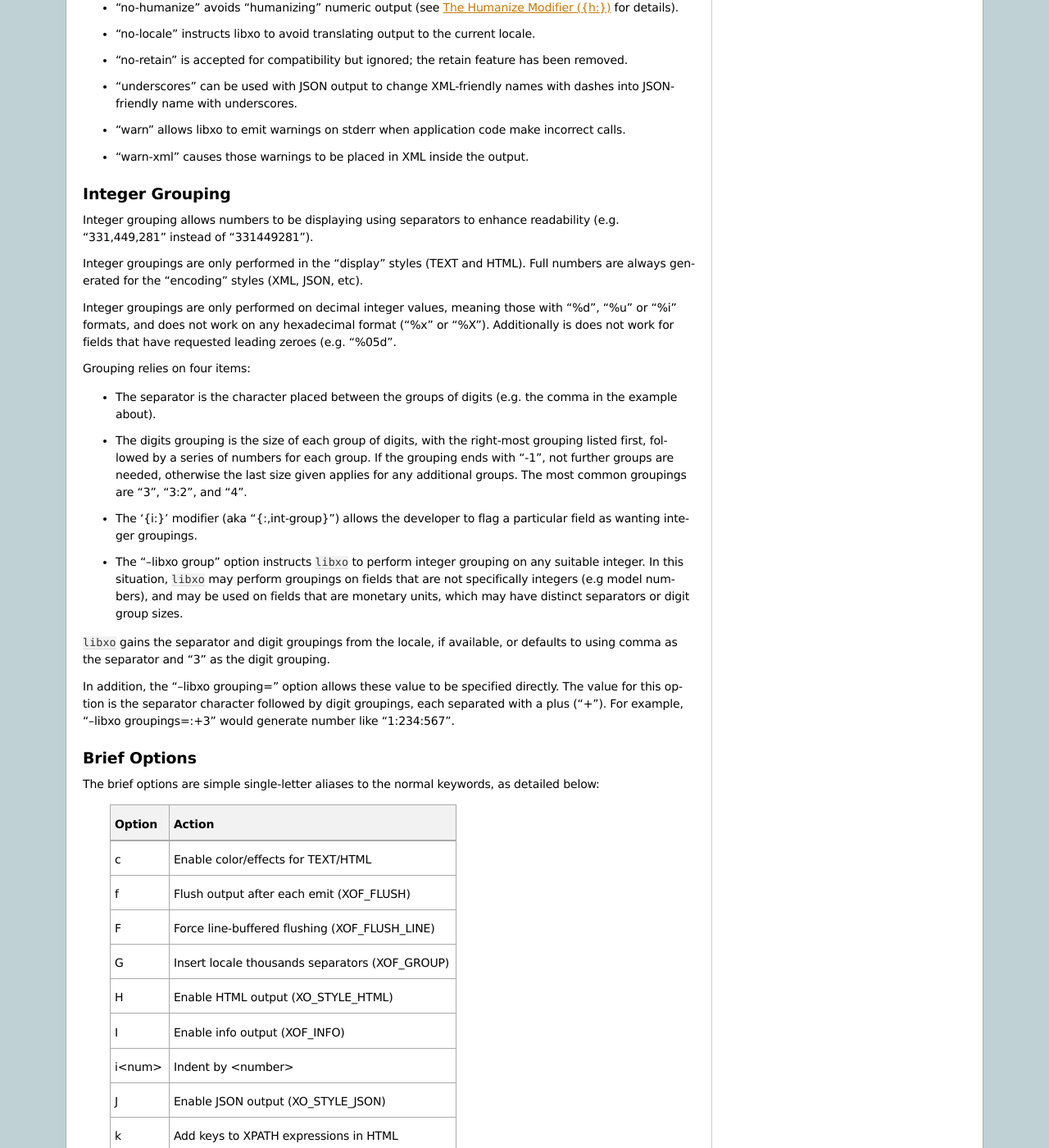
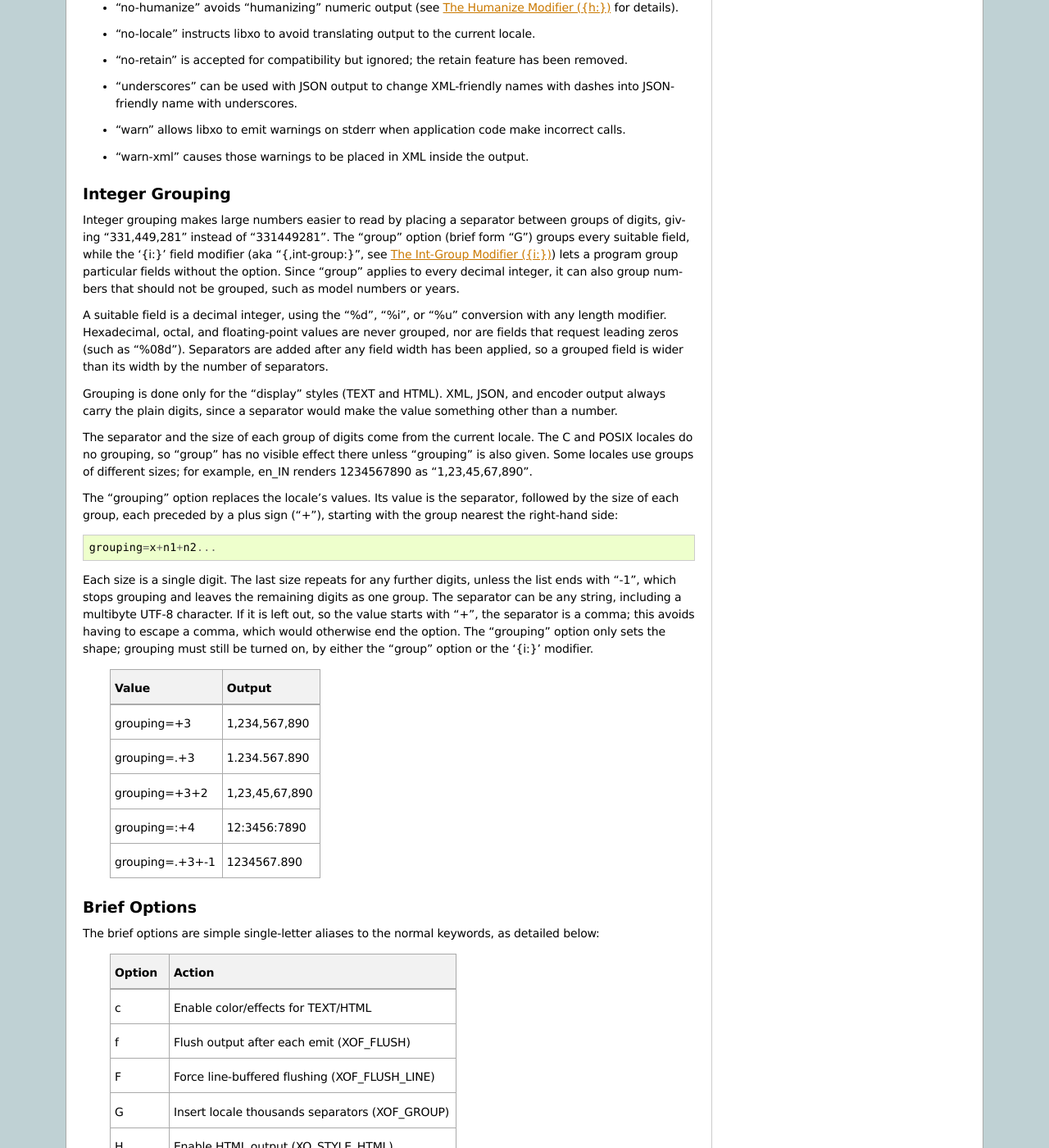
Before and after one commit to Juniper/libxo, a Sphinx documentation site: the page built from doc/options.rst, in a window 1280 px wide and 1400 px high, scrolled down 2751 px. Shown: the whole window at 82% size. Built offline with Sphinx 7.4.7, drawn with Linux system fonts in a browser that asks for light colours.

Commit message:
address issues found by "mandoc -T lint" and/or claude; add "G/grouping" documentation

```diff
--- a/doc/options.rst
+++ b/doc/options.rst
@@ -127,47 +127,57 @@ additional details:
 Integer Grouping
 ----------------
 
-Integer grouping allows numbers to be displaying using separators to
-enhance readability (e.g. "331,449,281" instead of "331449281").
+Integer grouping makes large numbers easier to read by placing a
+separator between groups of digits, giving "331,449,281" instead of
+"331449281".  The "group" option (brief form "G") groups every
+suitable field, while the '{i:}' field modifier (aka "{,int-group:}",
+see :ref:`int-group-modifier`) lets a program group particular fields
+without the option.  Since "group" applies to every decimal integer,
+it can also group numbers that should not be grouped, such as model
+numbers or years.
 
-Integer groupings are only performed in the "display" styles (TEXT and
-HTML).  Full numbers are always generated for the "encoding" styles
-(XML, JSON, etc).
+A suitable field is a decimal integer, using the "%d", "%i", or "%u"
+conversion with any length modifier.  Hexadecimal, octal, and
+floating-point values are never grouped, nor are fields that request
+leading zeros (such as "%08d").  Separators are added after any field
+width has been applied, so a grouped field is wider than its width by
+the number of separators.
 
-Integer groupings are only performed on decimal integer values,
-meaning those with "%d", "%u" or "%i" formats, and does not work on
-any hexadecimal format ("%x" or "%X").  Additionally is does not work
-for fields that have requested leading zeroes (e.g. "%05d".
+Grouping is done only for the "display" styles (TEXT and HTML).  XML,
+JSON, and encoder output always carry the plain digits, since a
+separator would make the value something other than a number.
 
-Grouping relies on four items:
+The separator and the size of each group of digits come from the
+current locale.  The C and POSIX locales do no grouping, so "group"
+has no visible effect there unless "grouping" is also given.  Some
+locales use groups of different sizes; for example, en_IN renders
+1234567890 as "1,23,45,67,890".
 
-- The separator is the character placed between the groups of digits
-  (e.g. the comma in the example about).
+The "grouping" option replaces the locale's values.  Its value is the
+separator, followed by the size of each group, each preceded by a
+plus sign ("+"), starting with the group nearest the right-hand
+side::
 
-- The digits grouping is the size of each group of digits, with the
-  right-most grouping listed first, followed by a series of numbers for
-  each group.  If the grouping ends with "-1", not further groups are
-  needed, otherwise the last size given applies for any additional
-  groups.  The most common groupings are "3", "3:2", and "4".
+    grouping=x+n1+n2...
 
-- The '{i:}' modifier (aka "{:,int-group}") allows the developer to
-  flag a particular field as wanting integer groupings.
+Each size is a single digit.  The last size repeats for any further
+digits, unless the list ends with "-1", which stops grouping and
+leaves the remaining digits as one group.  The separator can be any
+string, including a multibyte UTF-8 character.  If it is left out, so
+the value starts with "+", the separator is a comma; this avoids
+having to escape a comma, which would otherwise end the option.  The
+"grouping" option only sets the shape; grouping must still be turned
+on, by either the "group" option or the '{i:}' modifier.
 
-- The "--libxo group" option instructs `libxo` to perform integer
-  grouping on any suitable integer.  In this situation, `libxo` may
-  perform groupings on fields that are not specifically integers (e.g
-  model numbers), and may be used on fields that are monetary units,
-  which may have distinct separators or digit group sizes.
-
-`libxo` gains the separator and digit groupings from the locale, if
-available, or defaults to using comma as the separator and "3" as the
-digit grouping.
-
-In addition, the "--libxo grouping=" option allows these value to be
-specified directly.  The value for this option is the separator
-character followed by digit groupings, each separated with a plus
-("+").  For example, "--libxo groupings=:+3" would generate number
-like "1:234:567".
+  ================= ================
+   Value             Output
+  ================= ================
+   grouping=+3       1,234,567,890
+   grouping=.+3      1.234.567.890
+   grouping=+3+2     1,23,45,67,890
+   grouping=:+4      12:3456:7890
+   grouping=.+3+-1   1234567.890
+  ================= ================
 
 Brief Options
 -------------
```
